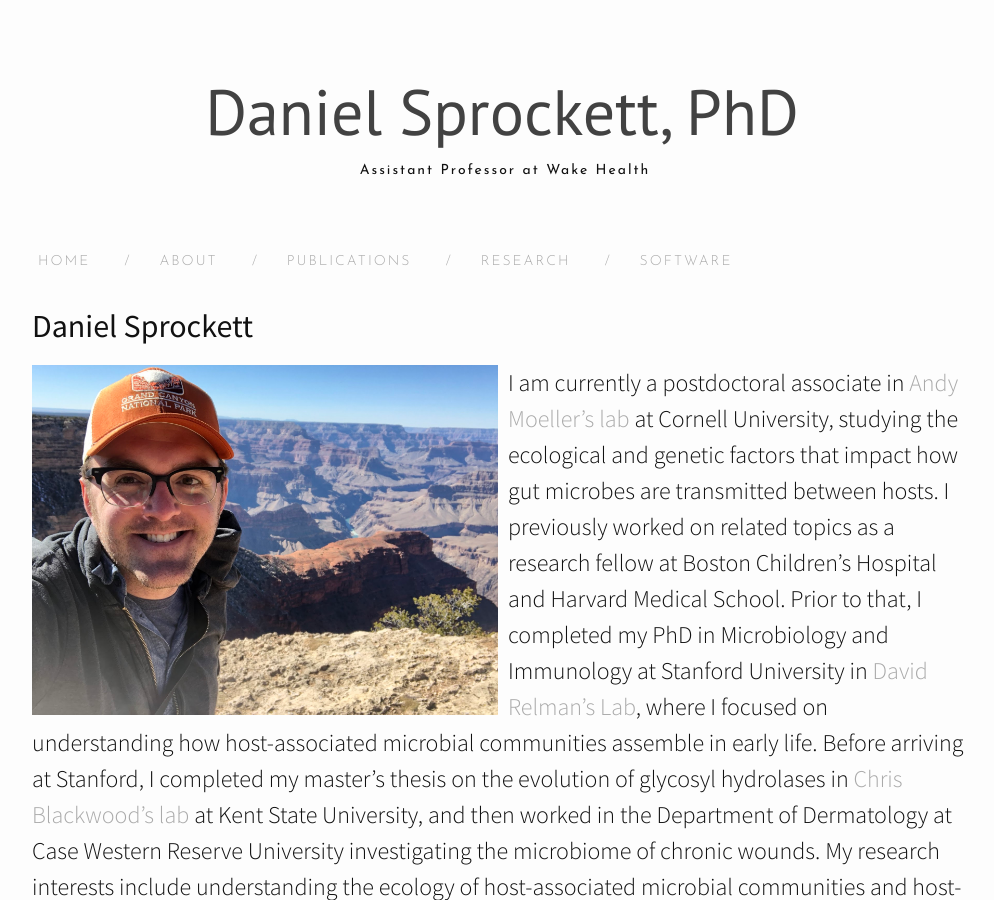
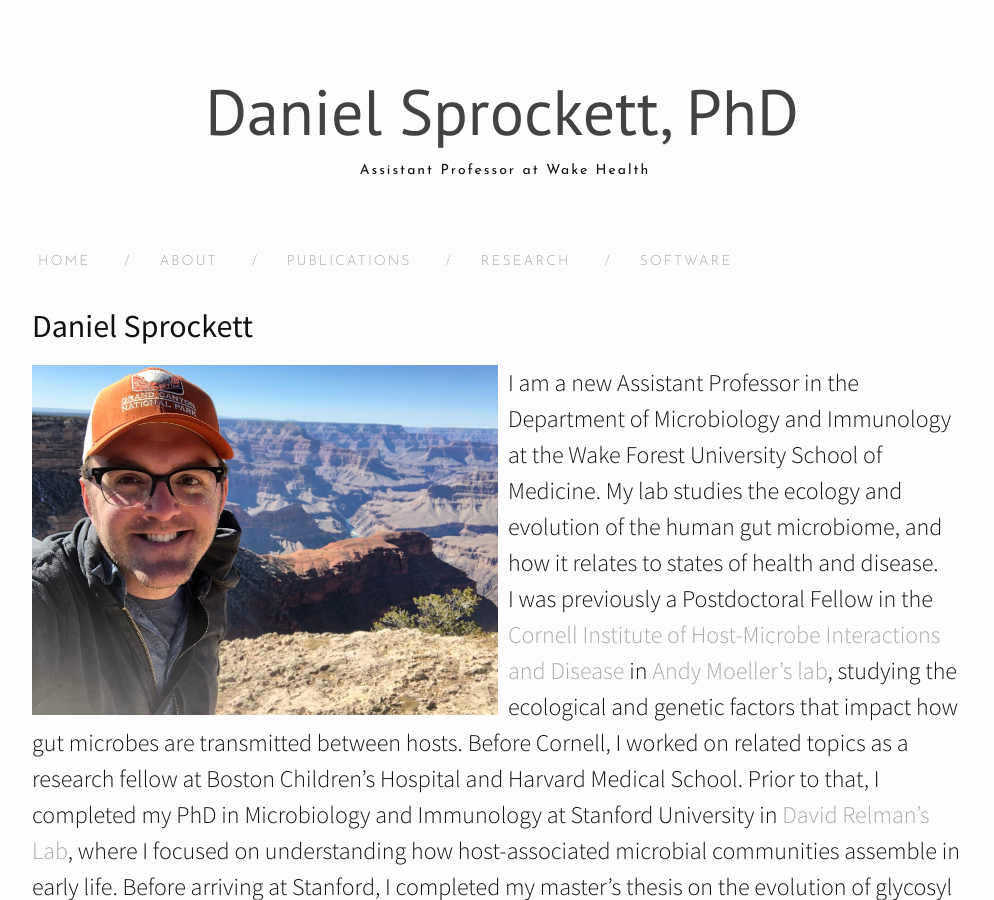
Before and after one commit to DanielSprockett/danielsprockett.github.io, a Jekyll site: the page built from about.md, in a window 1280 px wide and 900 px high. Shown: the whole window, without its empty margins (138-1132 px from the left). Built offline with Jekyll 4.4.1, drawn with Linux system fonts in a browser that asks for light colours; nearby versions of some CDN libraries.

Commit message:
Update about.md

```diff
--- a/about.md
+++ b/about.md
@@ -7,7 +7,9 @@ permalink: /about/
 <h2>Daniel Sprockett</h2>
 
 <img src="/images/Dan_at_Grand_Canyon.jpg" alt="Dan at the Grand Canyon" style="float: left; margin-right: 10px;" height="350"/>
-I am currently a postdoctoral associate in [Andy Moeller's lab](https://www.moellerlab.com/) at Cornell University, studying the ecological and genetic factors that impact how gut microbes are transmitted between hosts. I previously worked on related topics as a research fellow at Boston Children's Hospital and Harvard Medical School. Prior to that, I completed my PhD in Microbiology and Immunology at Stanford University in [David Relman's Lab](http://med.stanford.edu/relmanlab.html), where I focused on understanding how host-associated microbial communities assemble in early life.  Before arriving at Stanford, I completed my master's thesis on the evolution of glycosyl hydrolases in [Chris Blackwood's lab](http://drosophila.biology.kent.edu/users/cblackwo/overview.htm) at Kent State University, and then worked in the Department of Dermatology at Case Western Reserve University investigating the microbiome of chronic wounds. My research interests include understanding the ecology of host-associated microbial communities and host-microbe co-evolution. I also enjoy learning new, dynamic data visualization techniques in R, and promoting ways to make scientific research more reproducible and transparent.  If you have any questions, please read on or contact me below.<br>
+I am a new Assistant Professor in the Department of Microbiology and Immunology at the Wake Forest University School of Medicine. My lab studies the ecology and evolution of the human gut microbiome, and how it relates to states of health and disease.
+<br>
+I was previously a Postdoctoral Fellow in the [Cornell Institute of Host-Microbe Interactions and Disease](https://cihmid.cornell.edu/) in [Andy Moeller's lab](https://www.moellerlab.com/), studying the ecological and genetic factors that impact how gut microbes are transmitted between hosts. Before Cornell, I worked on related topics as a research fellow at Boston Children's Hospital and Harvard Medical School. Prior to that, I completed my PhD in Microbiology and Immunology at Stanford University in [David Relman's Lab](http://med.stanford.edu/relmanlab.html), where I focused on understanding how host-associated microbial communities assemble in early life.  Before arriving at Stanford, I completed my master's thesis on the evolution of glycosyl hydrolases in [Chris Blackwood's lab](https://www.canr.msu.edu/people/chris-blackwood) at Kent State University, and then worked in the Department of Dermatology at Case Western Reserve University investigating the microbiome of chronic wounds. My research interests include understanding the ecology of host-associated microbial communities and host-microbe co-evolution. I also enjoy learning new, dynamic data visualization techniques in R, and promoting ways to make scientific research more reproducible and transparent.  If you have any questions, please read on or contact me below.<br>
 <br>
 When I am not in the lab, I also enjoy traveling, nature photography, and baking.<br>
 <br>
```
